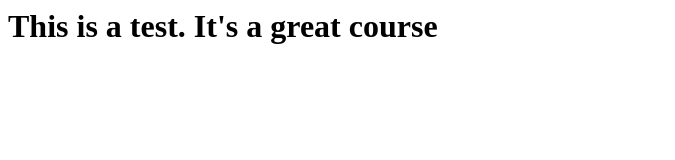
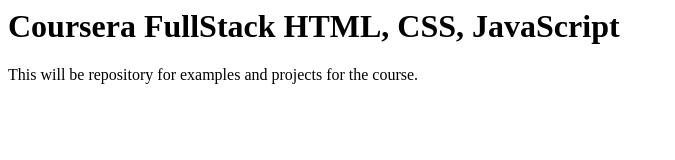
Before and after one commit to devinkr/coursera-fullstack, a plain HTML site: page index.html in a window 1280 px wide. Shown: the whole page, without its empty margins (0-675 px from the left). Drawn offline with Linux system fonts and the light colour scheme.

Commit message:
Setup index for course

```diff
--- a/index.html
+++ b/index.html
@@ -1,9 +1,10 @@
 <!<!DOCTYPE html>
 <html>
 <head>
-  <title>Hello Coursera</title>
+  <title>Coursera FullStack HTML, CSS, JavaScript</title>
 </<head>
 <body>
-  <h1>This is a test. It's a great course</h1>
+  <h1>Coursera FullStack HTML, CSS, JavaScript</h1>
+  <p>This will be repository for examples and projects for the course.</p>
 </body>
 </html>
```
